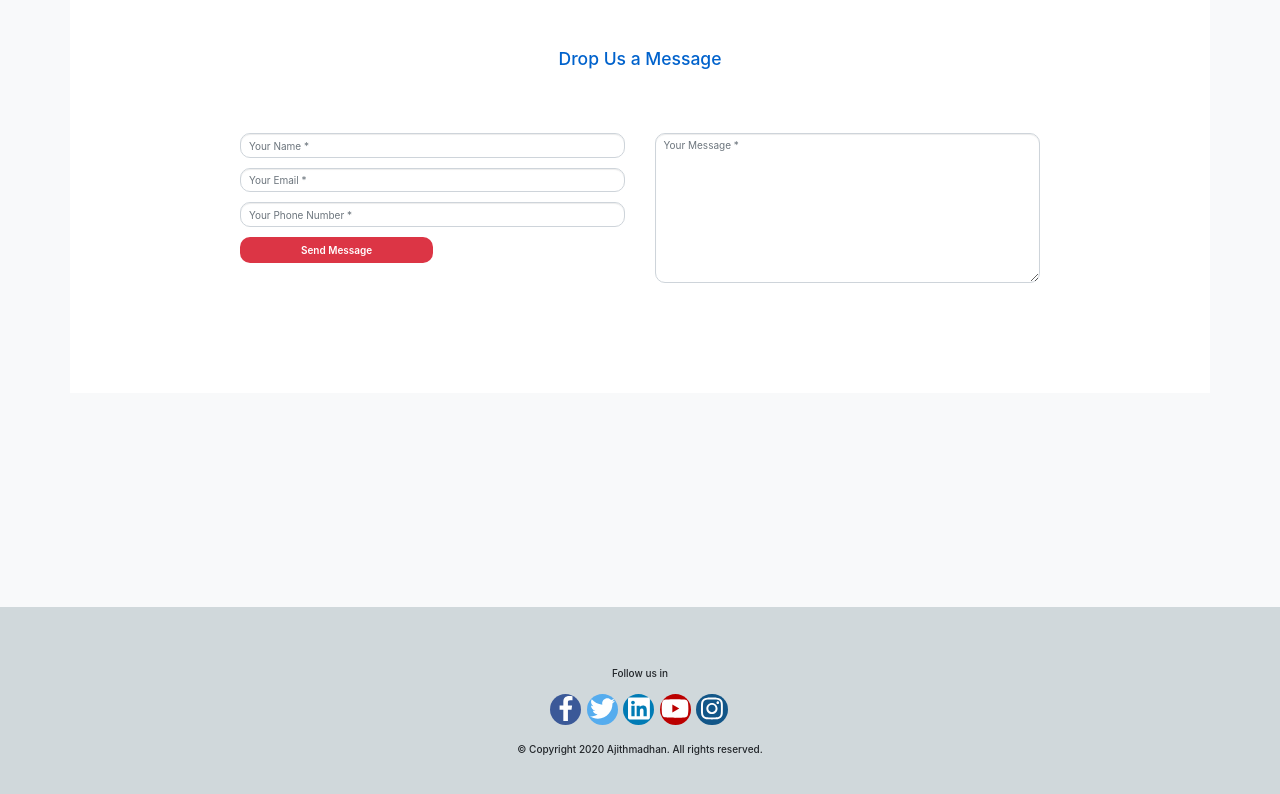
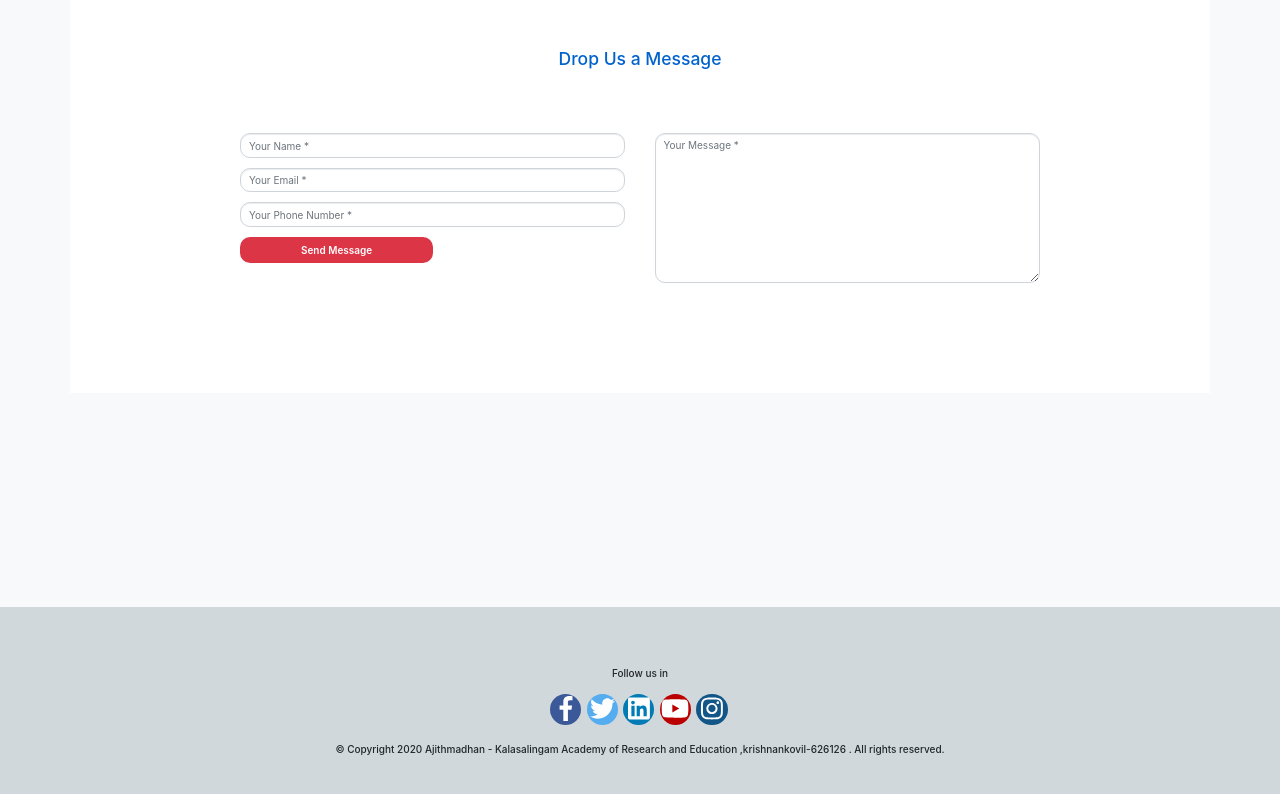
Before and after one commit to ajithMadhan11/The-Vintage-cars-Website, a plain HTML site: page Vintage car Website/index.html in a window 1280 px wide. Shown: the part 3900-4694 px from the top of the page. Drawn offline with nearby package versions, Linux system fonts and the light colour scheme.

Commit message:
Update index.html
footer edited

```diff
--- a/Vintage car Website/index.html
+++ b/Vintage car Website/index.html
@@ -525,7 +525,7 @@
         <br>
         <div class="row text-center mb-3">
             <div class="col-md-12">
-                <h6> © Copyright 2020 Ajithmadhan. All rights reserved.</h6>
+                <h6> © Copyright 2020 Ajithmadhan - Kalasalingam Academy of Research and Education ,krishnankovil-626126 . All rights reserved.</h6>
 
             </div>
         </div>
```
